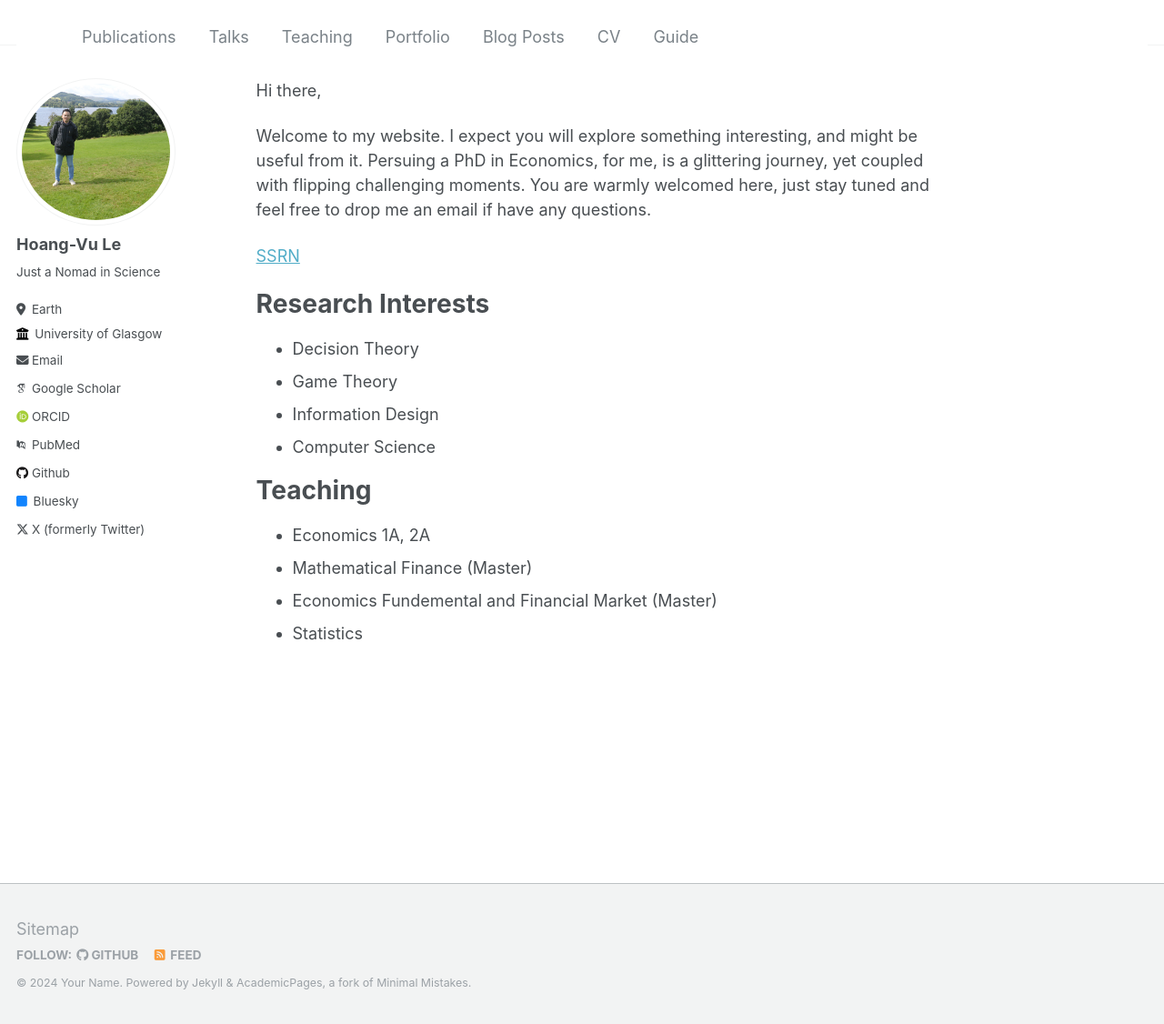
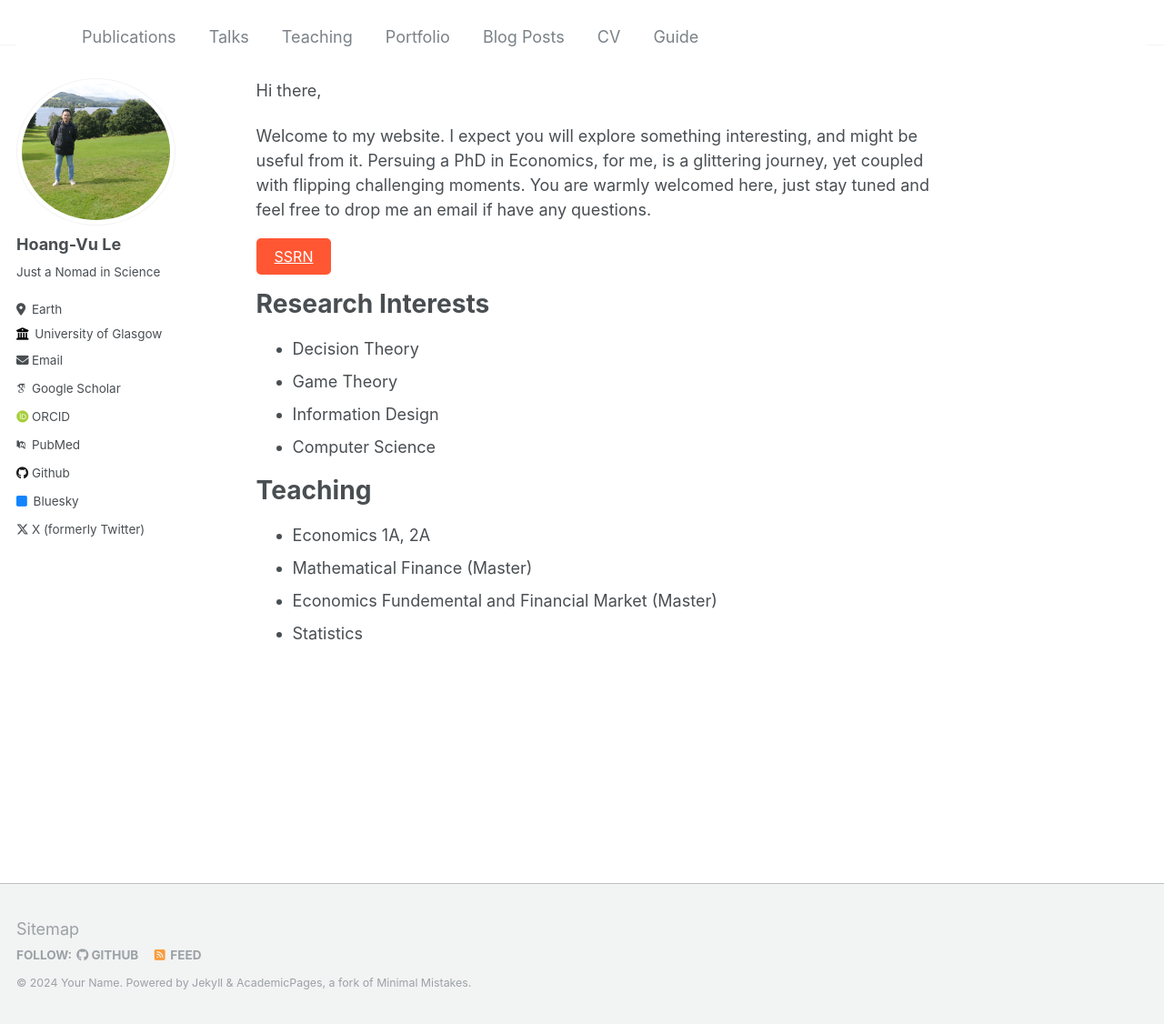
Before and after one commit to hvule/hvule.github.io, a Jekyll site: the page built from _pages/about.md, in a window 1280 px wide and 1126 px high. Shown: the whole window at 91% size. Built offline with Jekyll 4.4.1, drawn with Linux system fonts in a browser that asks for light colours; some web fonts are replaced.

Commit message:
Update main.scss

```diff
--- a/assets/css/main.scss
+++ b/assets/css/main.scss
@@ -9,6 +9,20 @@
  *  - https://twitter.com/mmistakes
  *
 */
+.btn--research {
+  background-color: #ff5733; /* Button background color */
+  color: #fff; /* Button text color */
+  padding: 10px 20px; /* Button padding */
+  border-radius: 5px; /* Button border radius */
+  text-decoration: none; /* Remove underline */
+  border: none; /* Remove border */
+  font-size: 16px; /* Button font size */
+  transition: background-color 0.3s ease; /* Smooth transition on hover */
+}
+
+.btn--research:hover {
+  background-color: #ff7f50; /* Button background color on hover */
+}
 
 @import "vendor/breakpoint/breakpoint"; // media query mixins
 @import "variables";
```
